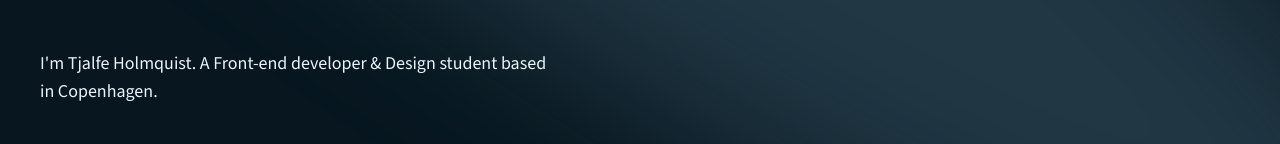
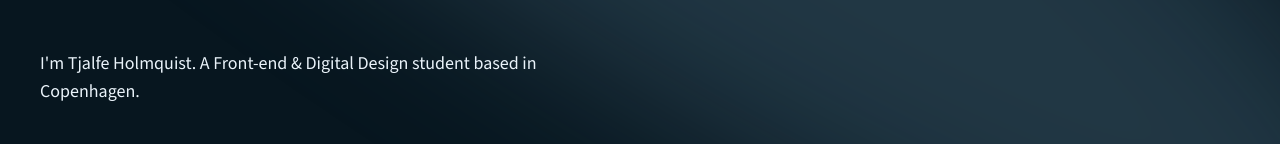
Before and after one commit to t-holmquist/portfolio, a Next.js app: page / in a window 1280 px wide. Shown: the part 281-425 px from the top of the page. Built offline with nearby package versions, Linux system fonts and the light colour scheme.

Commit message:
update copy hero

```diff
--- a/components/Hero.tsx
+++ b/components/Hero.tsx
@@ -16,7 +16,7 @@ const Hero = () => {
             words='Need help designing & implementing front-end solutions?'
             />
             <p className='mb-4 text-small md:text-lg lg:max-w-lg font-sourceSans text-brandTextWhite'>
-               I&apos;m Tjalfe Holmquist. A Front-end developer & Design student based in Copenhagen.
+               I&apos;m Tjalfe Holmquist. A Front-end & Digital Design student based in Copenhagen.
             </p>
             <div className='flex items-center gap-4'>
               <Link href="/cases">
```
